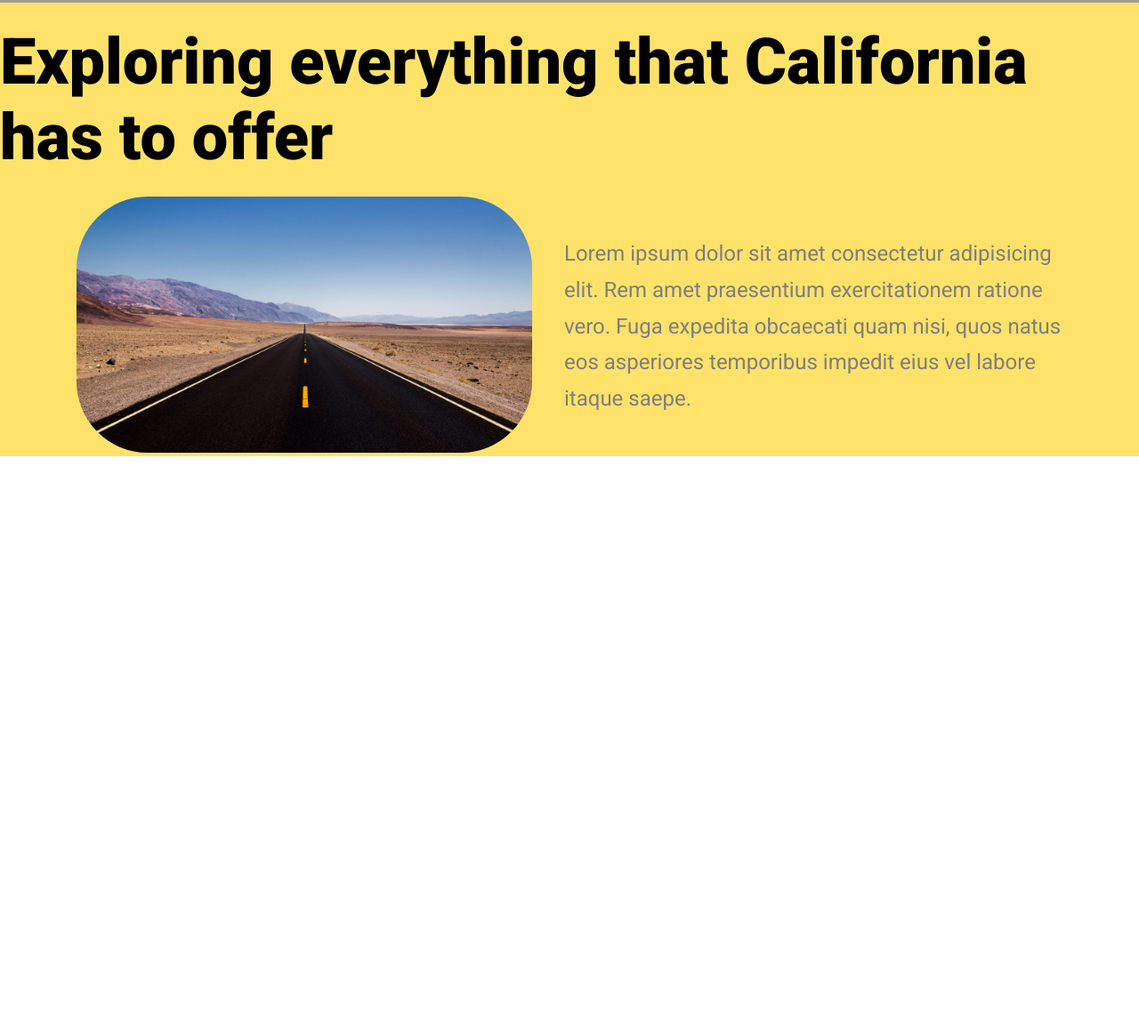
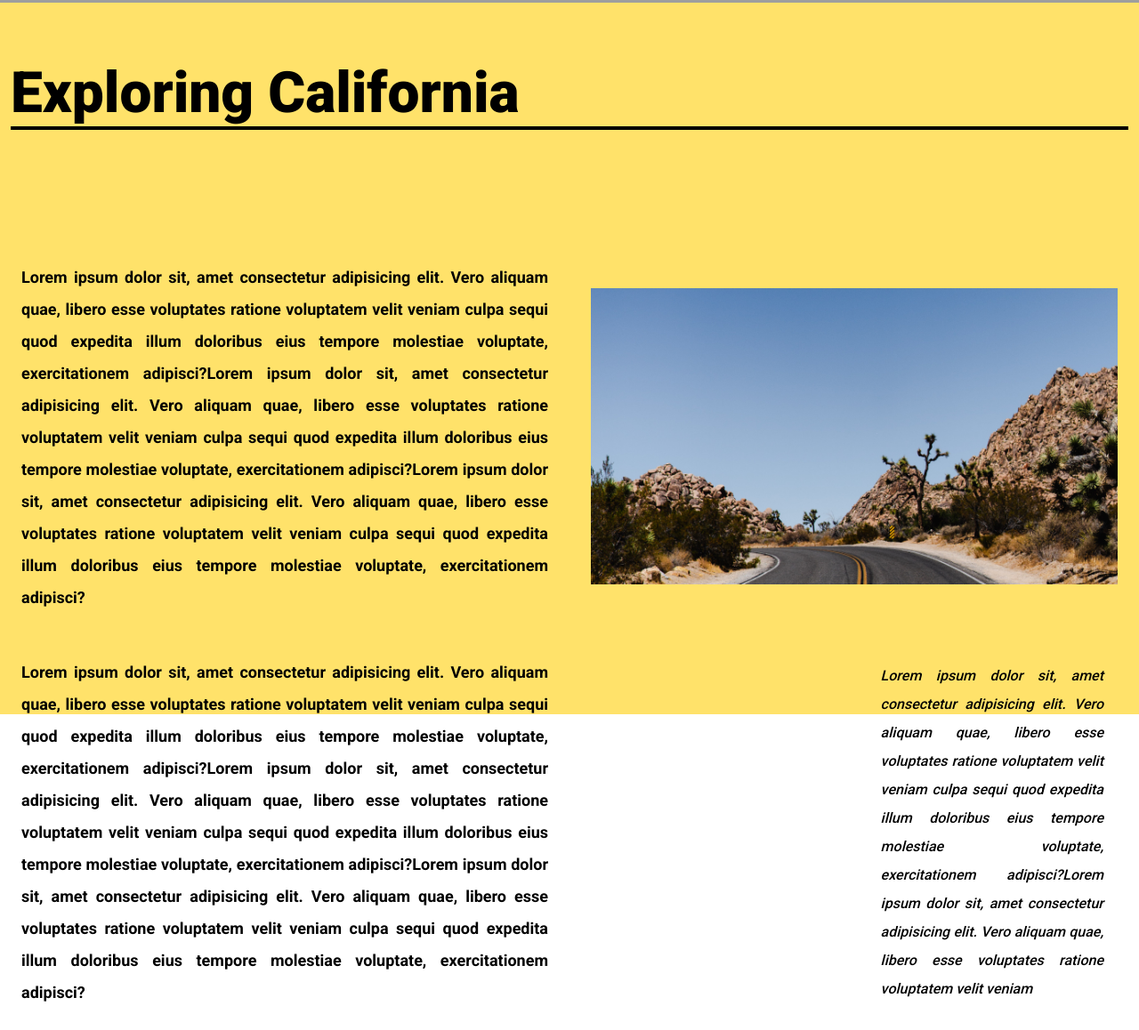
Before and after one commit to JasneetSingh1/California-Website, a plain HTML site: page index.html in a window 1280 px wide. Shown: the part 797-1955 px from the top of the page at 89% size. Before the commit the page ends 1310 px from the top, so only its background shows below. Drawn offline with Linux system fonts and the light colour scheme; grey boxes are pictures that could not be loaded.

Commit message:
completed landig page

```diff
--- a/css/styles.css
+++ b/css/styles.css
@@ -179,58 +179,65 @@ nav{
 
 #about{
     width: 100%;
-    /* max-width: 1200px; */
-    display: flex;
+    /* display: flex; */
     flex-direction: column;
     align-items: center;
     justify-content: center;
     background-color: #ffe26a;
+    height: 100vh;
 }
 
 .about__title{
-    font-size: 72px;
-    margin: 0 auto;
-    text-align: start;
+    font-size: 64px;
+    border-bottom: 4px solid #000;
     color: #000;
     font-weight: 800;
-    margin-top: 24px;
-    margin-bottom: 24px;
+    padding-top: 64px;
+    margin: 0 12px 124px 12px;
     }
 
 .about__content{
     display: flex;
+    flex-wrap: wrap;
+    width: 100%;
+    margin: 0 auto;
     justify-content: center;
     align-items: center;
 }
 
-.about__para{
+.about__content__para{
+    width: 50%;
+    line-height: 2;
+    margin: 24px 0;
     text-align: justify;
     text-justify: inter-word;
+    padding: 0 24px;
+    font-size: 18px;
+    font-weight: 600;
 }
 
-.about__wrapper{
-    width: 40%;
-    border-radius: 3px;
+.about__content__wrapper{
+    width: 50%;
+}
+
+.about__content__wrapper__img{
+    width: 100%;
+    border-radius: 20px;
+    padding: 0 24px;
+}
+
+.about__aside{
+  width: 50%;
+  line-height: 2;
+  font-style: italic;
+  padding: 0 24px;
+}
+
+.about__aside__para{
+    width: 45%;
+    text-align: justify;
+    float: right;
+    font-weight: 500;
+    padding-right: 16px;
 
 }
-
-.about__wrapper__img{
-    width: 100%;
-    border-radius: 80px;
-}
-
-.about__details{
-    width: 60%;
-    max-width: 560px;
-    margin: 36px 0 36px 36px;
-    display: flex;
-    flex-direction: column;
-    justify-content: center;
-    align-items: center;
-}
-
-.about__details__para{
-    color: rgb(128, 126, 126);
-    font-size: 24px;
-    line-height: 1.7;
-}
--- a/index.html
+++ b/index.html
@@ -33,7 +33,13 @@
                     <a href="" class="
                     nav-list__link__anchor
                     link-hover--effect
-                    link-hover--effect-black">Cities</a>
+                    link-hover--effect-black">San Diego</a>
+                </li>
+                <li class="nav-list__link">
+                    <a href="" class="
+                    nav-list__link__anchor
+                    link-hover--effect
+                    link-hover--effect-black">San Fransisco</a>
                 </li>
                 <li class="nav-list__link">
                     <a href="" class="
@@ -53,7 +59,7 @@
             <div class="landing-page__content">
                 <h1 class="landing-page__title">California</h1>
                 <p class="landing-page__para"><em>"Sanctuary from the cold, living in sunny California"</em></p>
-                <a href="#">
+                <a href="#about">
                     <button class="landing-page__btn">
                         About
                     </button>
@@ -62,17 +68,29 @@
         </header>
 
         <section id="about">
-            <h1 class="about__title">Exploring everything that California has to offer</h1>
+            <h1 class="about__title">Exploring California</h1>
             <div class="about__content">
-                <figure class="about__wrapper">
-                    <img class="about__wrapper__img" src="/assets/landing-page1.jpg" alt="California Scenery">
+                <p class="about__content__para">Lorem ipsum dolor sit, amet consectetur adipisicing elit. Vero aliquam quae, libero esse voluptates
+                    ratione voluptatem velit veniam culpa sequi quod expedita illum doloribus eius tempore molestiae
+                    voluptate, exercitationem adipisci?Lorem ipsum dolor sit, amet consectetur adipisicing elit. Vero aliquam quae, libero esse voluptates
+                    ratione voluptatem velit veniam culpa sequi quod expedita illum doloribus eius tempore molestiae
+                    voluptate, exercitationem adipisci?Lorem ipsum dolor sit, amet consectetur adipisicing elit. Vero aliquam quae, libero esse voluptates
+                    ratione voluptatem velit veniam culpa sequi quod expedita illum doloribus eius tempore molestiae
+                    voluptate, exercitationem adipisci?</p>
+                <figure class="about__content__wrapper">
+                    <img class="about__content__wrapper__img" src="/assets/landing-page2.jpg" alt="California Desert">
                 </figure>
-                <div class="about__details">
-                    <p class="about__details__para">Lorem ipsum dolor sit amet consectetur adipisicing elit. Rem amet
-                        praesentium exercitationem
-                        ratione vero. Fuga expedita obcaecati quam nisi, quos natus eos asperiores temporibus impedit
-                        eius vel labore itaque saepe.</p>
-                </div>
+                <p class="about__content__para">Lorem ipsum dolor sit, amet consectetur adipisicing elit. Vero aliquam quae, libero esse voluptates
+                    ratione voluptatem velit veniam culpa sequi quod expedita illum doloribus eius tempore molestiae
+                    voluptate, exercitationem adipisci?Lorem ipsum dolor sit, amet consectetur adipisicing elit. Vero aliquam quae, libero esse voluptates
+                    ratione voluptatem velit veniam culpa sequi quod expedita illum doloribus eius tempore molestiae
+                    voluptate, exercitationem adipisci?Lorem ipsum dolor sit, amet consectetur adipisicing elit. Vero aliquam quae, libero esse voluptates
+                    ratione voluptatem velit veniam culpa sequi quod expedita illum doloribus eius tempore molestiae
+                    voluptate, exercitationem adipisci?</p>
+                <aside class="about__aside"> <p class="about__aside__para"><em>Lorem ipsum dolor sit, amet consectetur adipisicing elit. Vero aliquam quae, libero esse voluptates
+                    ratione voluptatem velit veniam culpa sequi quod expedita illum doloribus eius tempore molestiae
+                    voluptate, exercitationem adipisci?Lorem ipsum dolor sit, amet consectetur adipisicing elit. Vero aliquam quae, libero esse voluptates
+                    ratione voluptatem velit veniam</em></p> </aside>
             </div>
 
             <aside>
```
Also changed, not shown: pages/capital.html (added).
